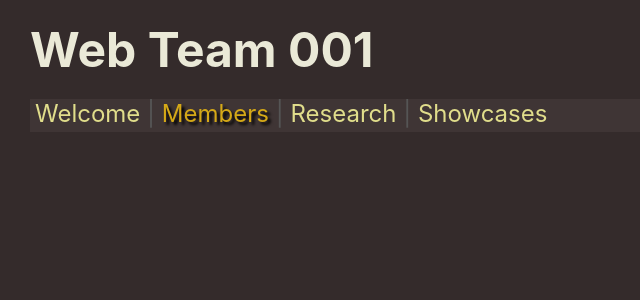
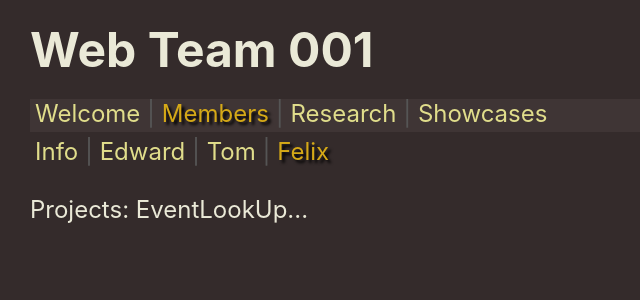
Before and after one commit to Web-Team-IT-Rex/frontend, a React (Vite) app: page /members/felix in a window 1280 px wide. Shown: the top 300 px of the page, without its empty margins (0-640 px from the left). Built offline with nearby package versions, Linux system fonts and the light colour scheme.

Commit message:
finished

```diff
--- a/src/App.jsx
+++ b/src/App.jsx
@@ -6,6 +6,7 @@ import { PageShowcases } from './pages/PageShowcases';
 import { PageMembersInfo } from './pages/members/PageMembersInfo';
 import { PageMembersEdward } from './pages/members/PageMembersEdward';
 import { PageMembersTom } from './pages/members/PageMembersTom';
+import { PageMembersFelix } from './pages/members/PageMembersFelix';
 import { NavLink, Routes, Route, Navigate } from 'react-router-dom';
 import { Separator } from './components/Separator';
 
@@ -35,6 +36,10 @@ function App() {
 						path="/members/tom/*"
 						element={<PageMembersTom />}
 					></Route>
+					<Route
+						path="/members/felix/*"
+						element={<PageMembersFelix />}
+					></Route>
 				</Route>
 				<Route path="/research" element={<PageResearch />} />
 				<Route path="/showcases" element={<PageShowcases />} />
--- a/src/pages/members/PageMembers.jsx
+++ b/src/pages/members/PageMembers.jsx
@@ -10,6 +10,8 @@ export const PageMembers = () => {
 				<NavLink to="edward">Edward</NavLink>
 				<Separator />
 				<NavLink to="tom">Tom</NavLink>
+				<Separator />
+				<NavLink to="felix">Felix</NavLink>
 			</nav>
 			<Outlet />
 		</div>
--- /dev/null
+++ b/src/pages/members/PageMembersFelix.jsx
@@ -0,0 +1,7 @@
+export const PageMembersFelix = () => {
+	return (
+		<>
+			<p>Projects: EventLookUp...</p>
+		</>
+	);
+};
```
